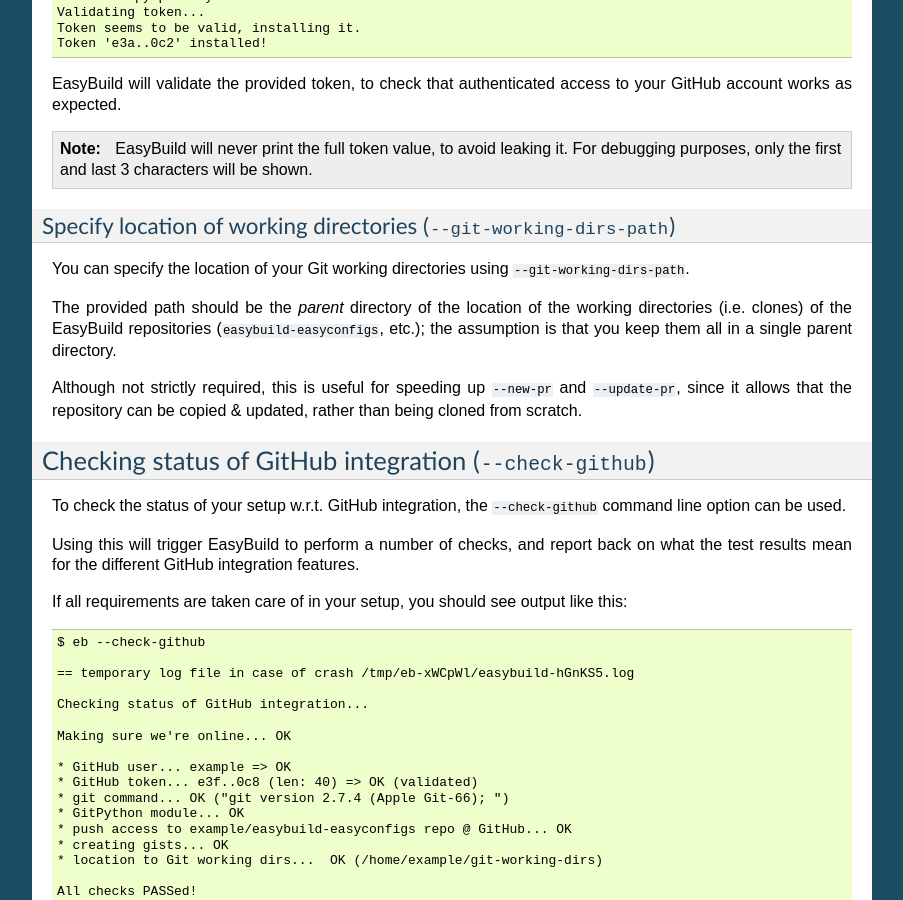
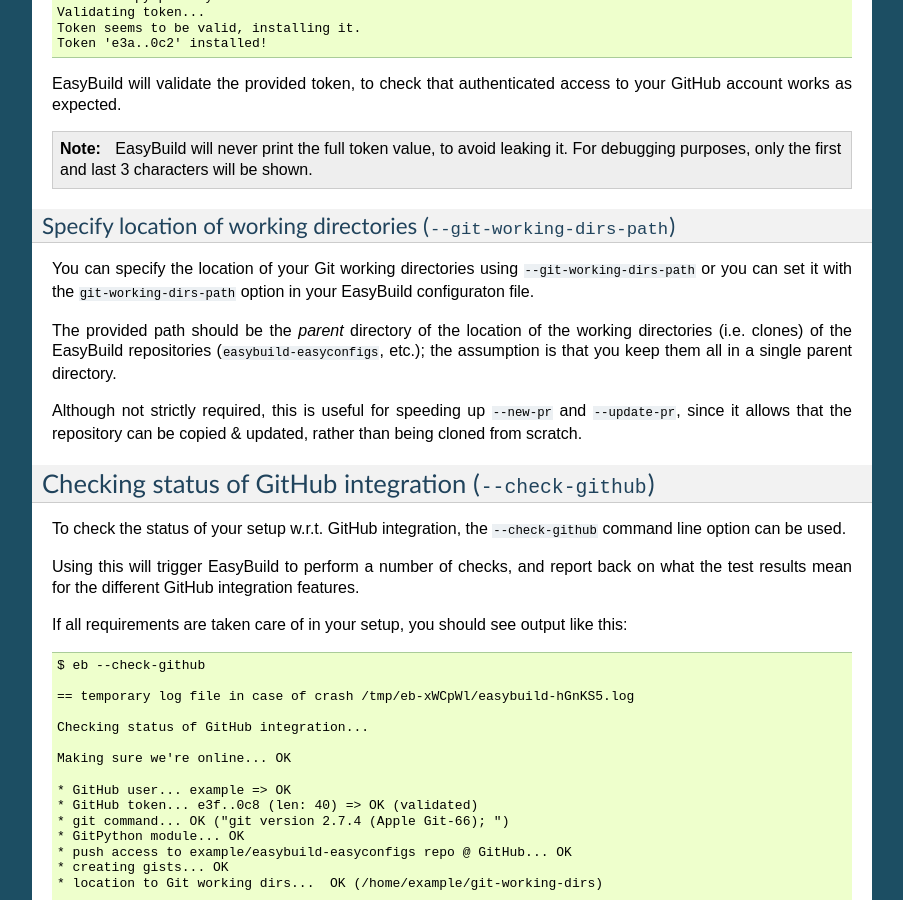
Before and after one commit to easybuilders/easybuild, a Sphinx documentation site: the page built from docs/Integration_with_GitHub.rst, in a window 1280 px wide and 900 px high, scrolled down 2392 px. Shown: the whole window, without its empty margins (198-1101 px from the left). Built offline with Sphinx 7.4.7, drawn with Linux system fonts in a browser that asks for light colours.

Commit message:
remark that git-working-dirs-path option can be set in the config file

```diff
--- a/docs/Integration_with_GitHub.rst
+++ b/docs/Integration_with_GitHub.rst
@@ -130,7 +130,8 @@
 Specify location of working directories (``--git-working-dirs-path``)
 ~~~~~~~~~~~~~~~~~~~~~~~~~~~~~~~~~~~~~~~~~~~~~~~~~~~~~~~~~~~~~~~~~~~~~
 
-You can specify the location of your Git working directories using ``--git-working-dirs-path``.
+You can specify the location of your Git working directories using ``--git-working-dirs-path`` or
+you can set it with the ``git-working-dirs-path`` option in your EasyBuild configuraton file.
 
 The provided path should be the *parent* directory of the location of the working directories (i.e. clones)
 of the EasyBuild repositories (``easybuild-easyconfigs``, etc.); the assumption is that you keep them all in a single
```
